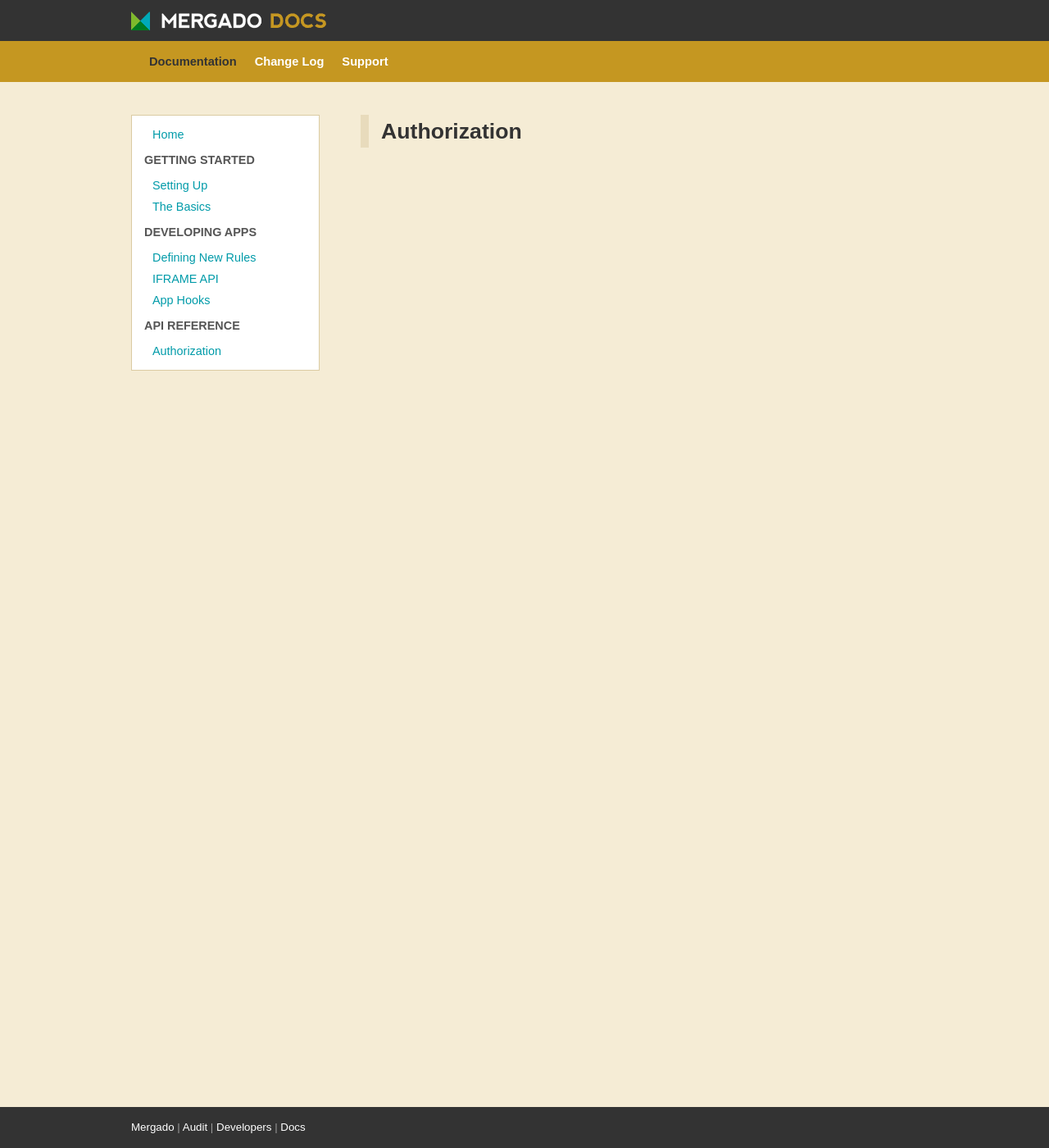
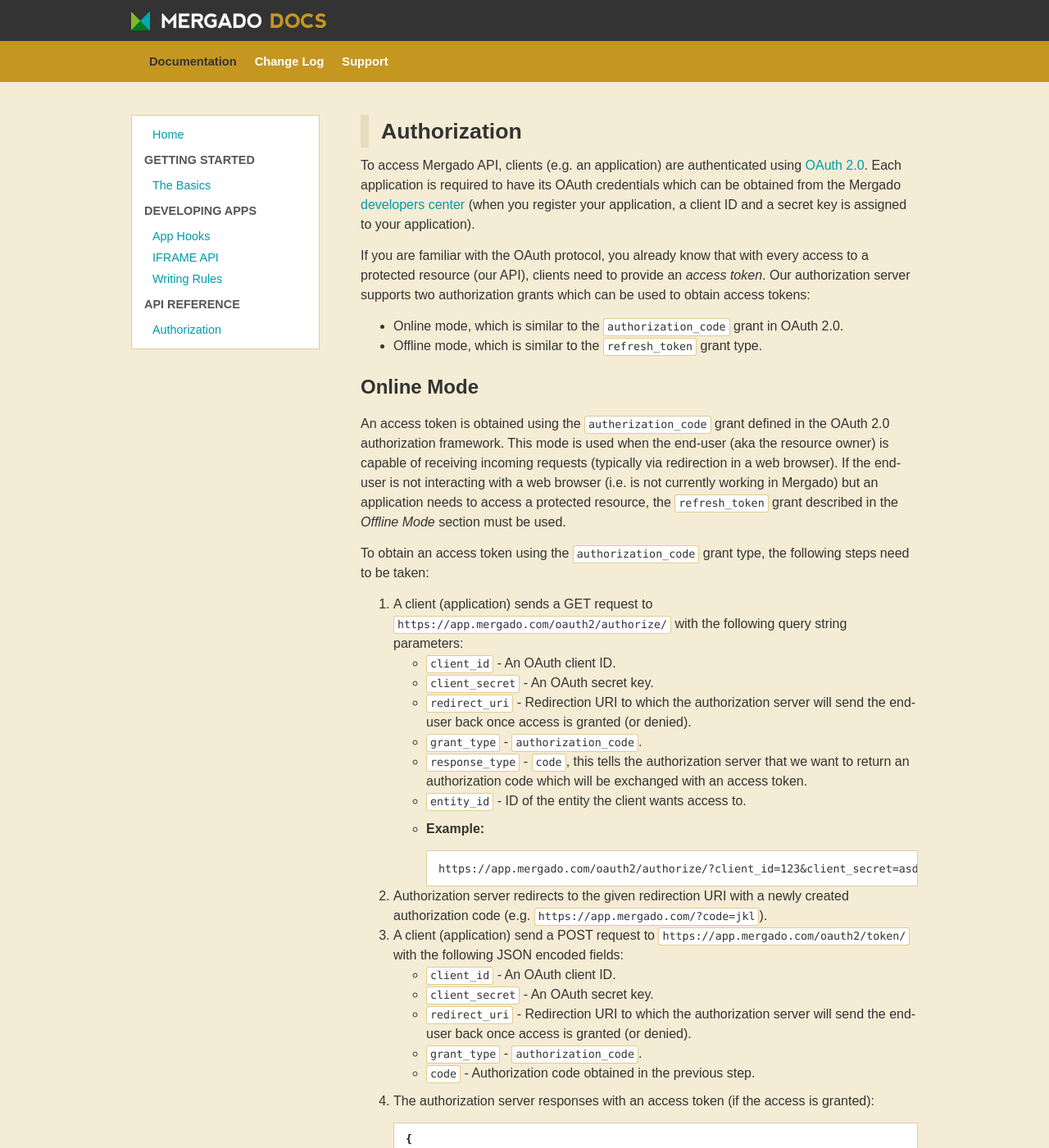
Before and after one commit to michalwiglasz/docs, a Jekyll site: the page built from _posts/2016-03-29-authorization.md, in a window 1280 px wide and 1400 px high. Shown: the whole window at 82% size. Built offline with Jekyll 4.4.1, drawn with Linux system fonts in a browser that asks for light colours; some of the changed text lies outside the part shown.

Commit message:
Authorization, fixed navigation etc.

````diff
--- a/_includes/navigation.html
+++ b/_includes/navigation.html
@@ -3,7 +3,7 @@
     {% for section in site.sections %}
         {% assign attr = section[0] %}
         {% assign label = section[1] %}
-        {% assign pages = site.categories[attr] | sort:order %}
+        {% assign pages = site.categories[attr] | sort:'order' %}
 
         {% for page in pages %}
             {% if forloop.first %}
--- a/_posts/2016-03-29-authorization.md
+++ b/_posts/2016-03-29-authorization.md
@@ -5,3 +5,72 @@ category: api
 date: 2016-03-29 16:56:33
 active_item: ""
 ---
+
+To access Mergado API, clients (e.g. an application) are authenticated using [OAuth 2.0](https://tools.ietf.org/html/rfc6749). Each application is required to have its OAuth credentials which can be obtained from the Mergado [developers center](https://developers.mergado.com) (when you register your application, a client ID and a secret key is assigned to your application).
+
+If you are familiar with the OAuth protocol, you already know that with every access to a protected resource (our API), clients need to provide an _access token_. Our authorization server supports two authorization grants which can be used to obtain access tokens:
+
+* Online mode, which is similar to the `authorization_code` grant in OAuth 2.0.
+* Offline mode, which is similar to the `refresh_token` grant type.
+
+## Online Mode
+
+An access token is obtained using the `autherization_code` grant defined in the OAuth 2.0 authorization framework. This mode is used when the end-user (aka the resource owner) is capable of receiving incoming requests (typically via redirection in a web browser). If the end-user is not interacting with a web browser (i.e. is not currently working in Mergado) but an application needs to access a protected resource, the `refresh_token` grant described in the _Offline Mode_ section must be used.
+
+To obtain an access token using the `authorization_code` grant type, the following steps need to be taken:
+
+1. A client (application) sends a GET request to `https://app.mergado.com/oauth2/authorize/` with the following query string parameters:
+    + `client_id` - An OAuth client ID.
+    + `client_secret` - An OAuth secret key.
+    + `redirect_uri` - Redirection URI to which the authorization server will send the end-user back once access is granted (or denied).
+    + `grant_type` - `authorization_code`.
+    + `response_type` - `code`, this tells the authorization server that we want to return an authorization code which will be exchanged with an access token.
+    + `entity_id` - ID of the entity the client wants access to.
+    + **Example:**
+
+      ```
+      https://app.mergado.com/oauth2/authorize/?client_id=123&client_secret=asdf&redirect_uri=https://appcloud.mergado.com&response_type=code&grant_type=authorization_code
+      ```
+2. Authorization server redirects to the given redirection URI with a newly created authorization code (e.g. `https://app.mergado.com/?code=jkl`).
+3. A client (application) send a POST request to `https://app.mergado.com/oauth2/token/` with the following JSON encoded fields:
+    + `client_id` - An OAuth client ID.
+    + `client_secret` - An OAuth secret key.
+    + `redirect_uri` - Redirection URI to which the authorization server will send the end-user back once access is granted (or denied).
+    + `grant_type` - `authorization_code`.
+    + `code` - Authorization code obtained in the previous step.
+4. The authorization server responses with an access token (if the access is granted):
+
+   ```json
+   {
+       "access_token": "ras11",
+       "expires_in": 3600,
+       "token_type": "bearer",
+       "entity_id": "5",
+       "user_id": "1"
+   }
+   ```
+
+## Offline Mode
+
+An access token is obtained using the `refresh_token` grant type. When an application needs to access protected resource (e.g. to hide/unhide some products) but the end-user cannot interact with Mergado in a web browser, we say that it works in the offline mode.
+
+In offline mode, the access token is obtained by the following steps:
+
+1. A client (application) sends a POST request to `https://app.mergado.com/oauth2/token/` with the following JSON encoded fields:
+    + `client_id` - An OAuth client ID.
+    + `client_secret` - An OAuth secret key.
+    + `grant_type` - `refresh_token`.
+    + `refresh_token` - Entity ID encoded in base64, i.e. if entity ID is `5`, the refresh token is `NQ==` (if you are wondering why we require the entity ID to be encoded in base64: there is no rational reason, it probably just looks better).
+2. The authorization server responses with an access token (if the access is granted):
+
+   ```json
+   {
+       "access_token": "f192d",
+       "expires_in": 3600,
+       "token_type": "bearer",
+       "entity_id": "5"
+   }
+   ```
+
+{: .info}
+**Info:** Access tokens obtained in the offline mode have somewhat different permissions than tokens obtained in the online mode. Permissions in the offline mode depend on the type of application (or the entity type). For example, if an application is created for eshops (entity type is `shop`) in the offline mode, it won't be able to access information of any user since the access token is created on behalf of an eshop. In the online mode, a protected resource is always accessed on behalf of an end-user - this means that with the appropriate scope, an application can access this user's information.
````
Also changed, not shown: _posts/2016-03-29-setting-up.md (deleted, +0 -8 lines), _posts/2016-04-08-the-basics.md (+1 -1 lines), _posts/2016-04-08-writing-rules.md (renamed from _posts/2016-04-08-defining-new-rules.md, +3 -2 lines), _posts/2016-05-24-iframe-api.md (+1 -0 lines), _posts/2016-06-02-app-hooks.md (+8 -5 lines).
